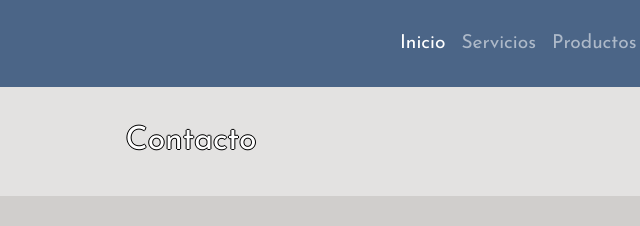
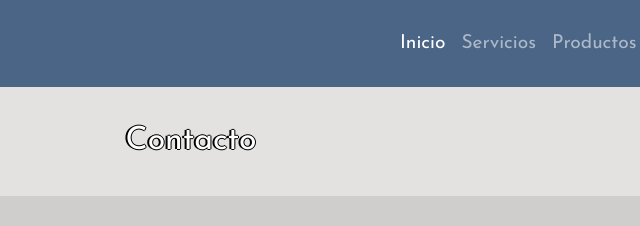
Before and after one commit to rodolfogonzalezled/ProyectoLed, a plain HTML site: page pages/contact.html in a window 1280 px wide. Shown: the top 226 px of the page, 449-1089 px from the left. Drawn offline with nearby package versions, Linux system fonts and the light colour scheme.

Commit message:
se modifico sombreado de tittle-section del sitio web

```diff
--- a/styles/style.css
+++ b/styles/style.css
@@ -99,7 +99,7 @@ a {
 .title-section {
     color: white;
     font-size: xx-large;
-    text-shadow: -1px 0 black, 1px 0 black, 0 1px black, 0 -1px black;
+    text-shadow: -2px 0 black, 1px 0 black, 0 1px black, 0 -1px black;
     text-align: center;
 }
 
```
